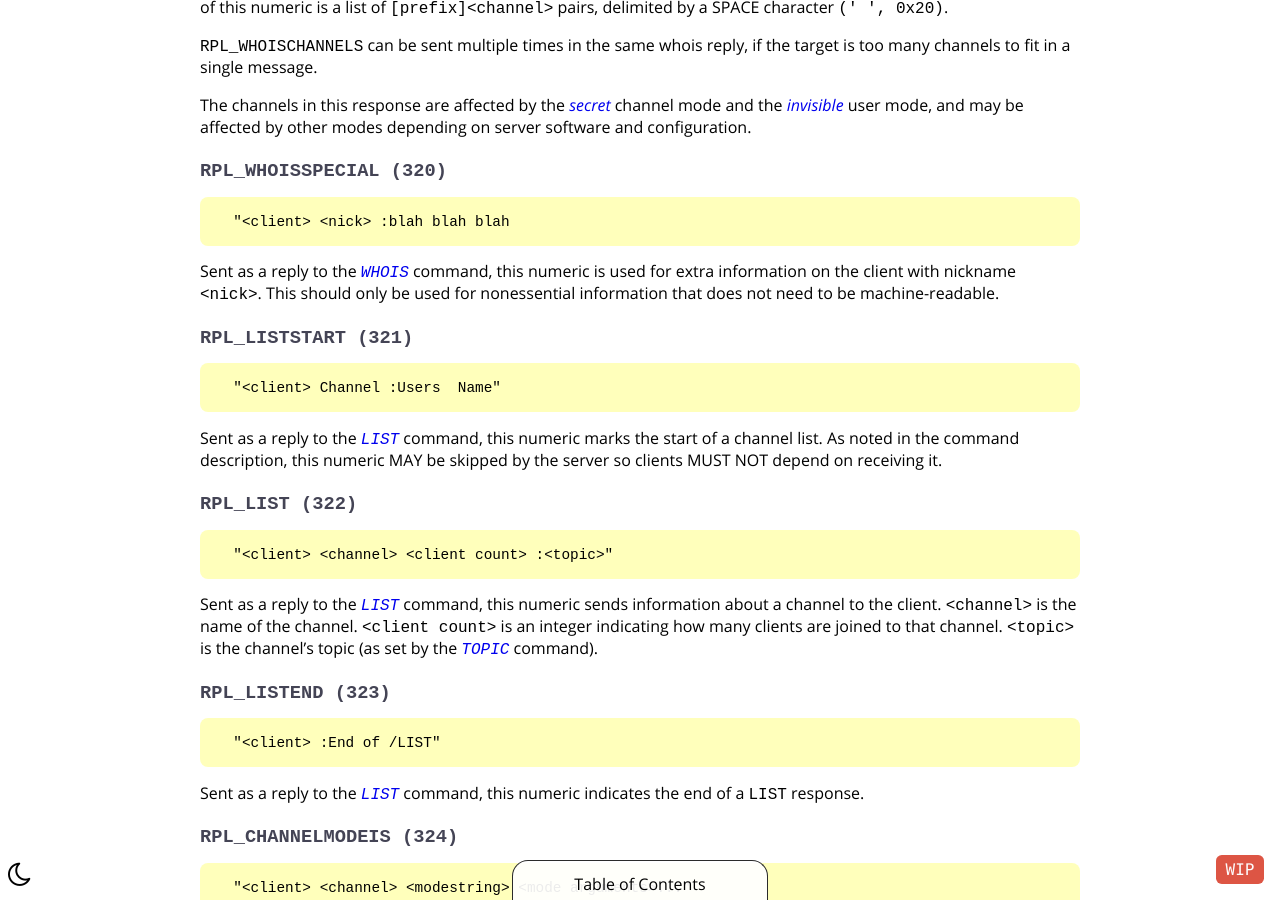
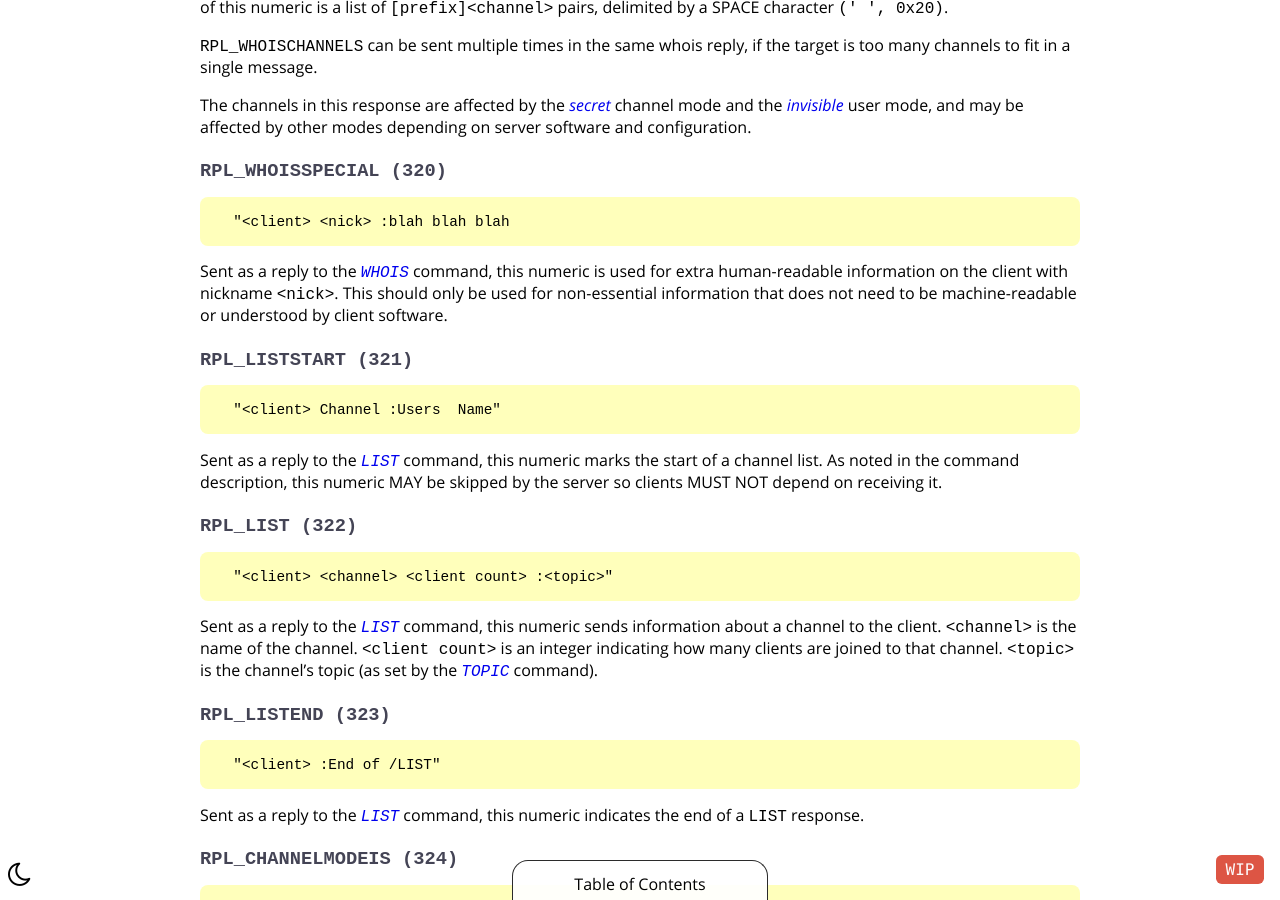
Before and after one commit to ircdocs/modern-irc, a Jekyll site: the page built from index.md, in a window 1280 px wide and 900 px high, scrolled down 50732 px. Built offline with Jekyll 4.4.1, drawn with Linux system fonts in a browser that asks for light colours.

Commit message:
Update _includes/modern-appendix.md
Co-authored-by: Daniel Oaks <daniel@danieloaks.net>

```diff
--- a/_includes/modern-appendix.md
+++ b/_includes/modern-appendix.md
@@ -475,7 +475,7 @@ The channels in this response are affected by the [secret](#secret-channel-mode)
 
       "<client> <nick> :blah blah blah
 
-Sent as a reply to the [`WHOIS`](#whois-message) command, this numeric is used for extra information on the client with nickname `<nick>`. This should only be used for nonessential information that does not need to be machine-readable.
+Sent as a reply to the [`WHOIS`](#whois-message) command, this numeric is used for extra human-readable information on the client with nickname `<nick>`. This should only be used for non-essential information that does not need to be machine-readable or understood by client software.
 
 ### `RPL_LISTSTART (321)`
 
```
